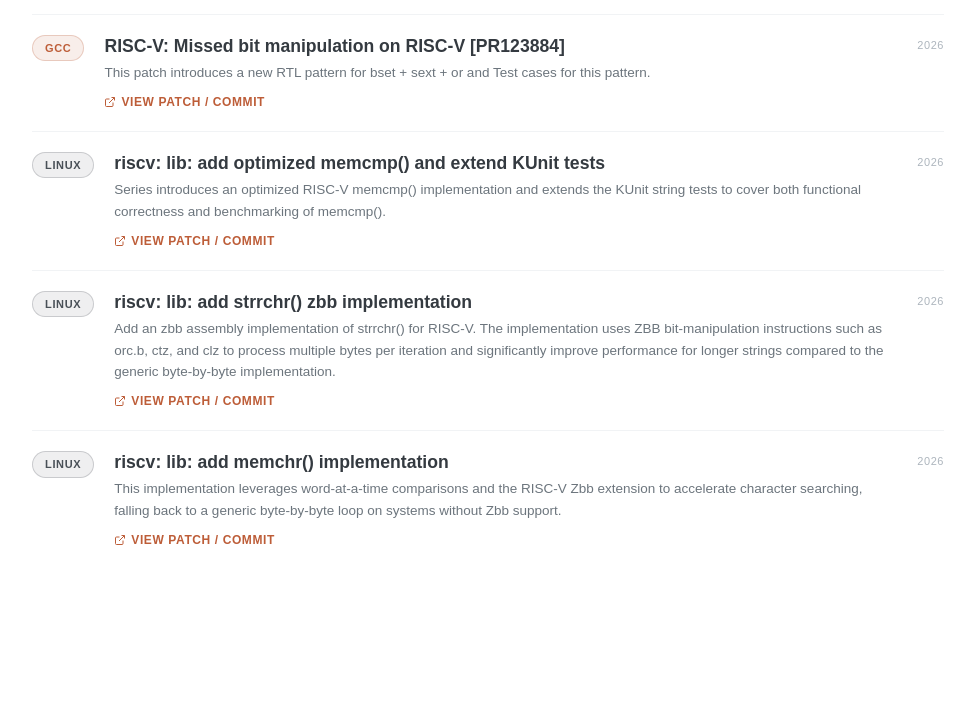
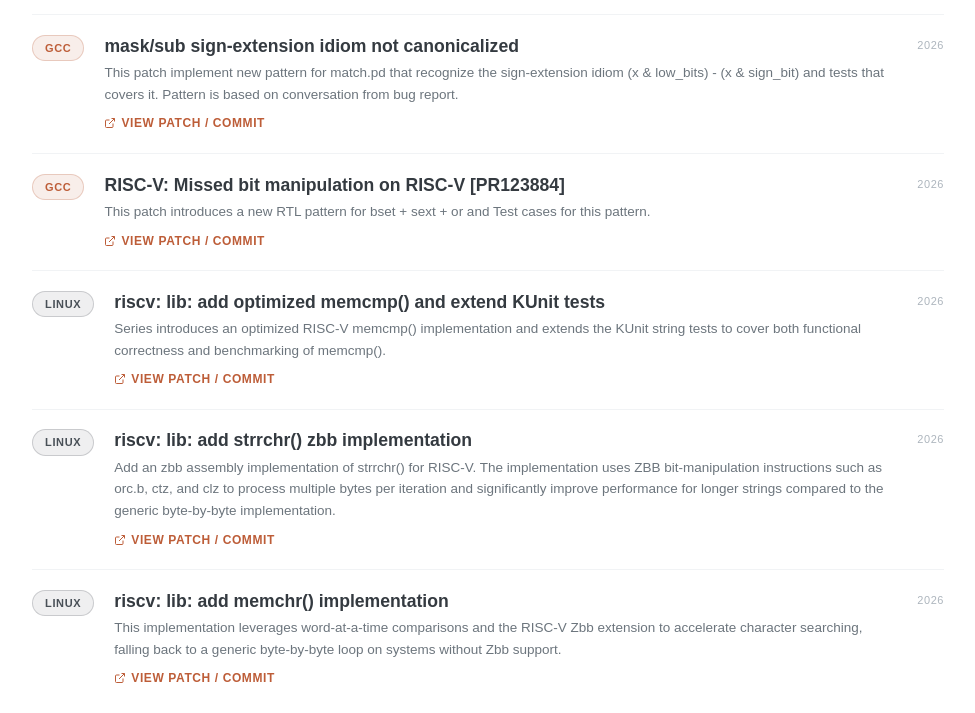
Before and after one commit to MilanTripkovic/MilanTripkovic.github.io, a plain HTML site: page index.html in a window 1280 px wide. Shown: the part 4244-4957 px from the top of the page, without its empty margins (288-1263 px from the left). Drawn offline with nearby package versions, Linux system fonts and the light colour scheme; a web font is replaced by a local one.

Commit message:
PR125405

```diff
--- a/index.html
+++ b/index.html
@@ -296,6 +296,20 @@
                                 <div class="patch-desc">Add tuning definitions for the XuanTie C908 core, including a
 scalar scheduler model.</div>
                                 <a class="patch-link" href="https://github.com/gcc-mirror/gcc/commit/980ea5fb52417306c54cfeffb78743f26823d3dd" target="_blank">
+                                    <svg width="12" height="12" viewBox="0 0 24 24" fill="none" stroke="currentColor" stroke-width="2"><path d="M18 13v6a2 2 0 0 1-2 2H5a2 2 0 0 1-2-2V8a2 2 0 0 1 2-2h6"/><polyline points="15 3 21 3 21 9"/><line x1="10" y1="14" x2="21" y2="3"/></svg>
+                                    View patch / commit
+                                </a>
+                            </div>
+                            <div class="patch-date">2026</div>
+                        </li>
+                        <li class="patch-item"> <!-- PR125405 -->
+                            <span class="patch-badge badge-gcc">GCC</span>
+                            <div class="patch-body">
+                                <div class="patch-title">mask/sub sign-extension idiom not canonicalized </div>
+                                <div class="patch-desc">This patch implement new pattern for match.pd that recognize the
+sign-extension idiom (x & low_bits) - (x & sign_bit) and tests that covers it.
+Pattern is based on conversation from bug report.</div>
+                                <a class="patch-link" href="https://patchwork.sourceware.org/project/gcc/patch/AM6PR08MB4280052C450AC1C21E4628E9A9E62@AM6PR08MB4280.eurprd08.prod.outlook.com/" target="_blank">
                                     <svg width="12" height="12" viewBox="0 0 24 24" fill="none" stroke="currentColor" stroke-width="2"><path d="M18 13v6a2 2 0 0 1-2 2H5a2 2 0 0 1-2-2V8a2 2 0 0 1 2-2h6"/><polyline points="15 3 21 3 21 9"/><line x1="10" y1="14" x2="21" y2="3"/></svg>
                                     View patch / commit
                                 </a>
```
